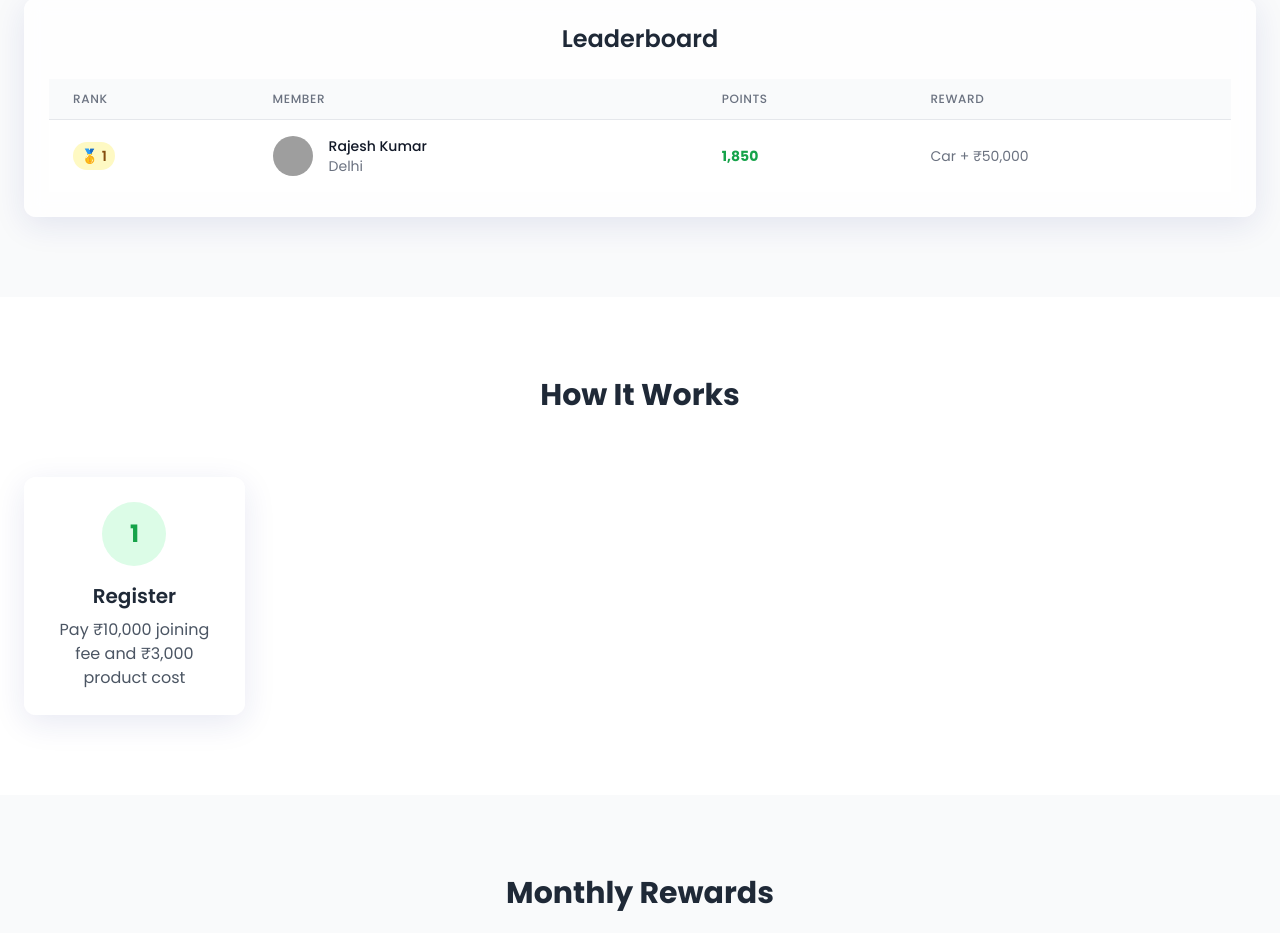
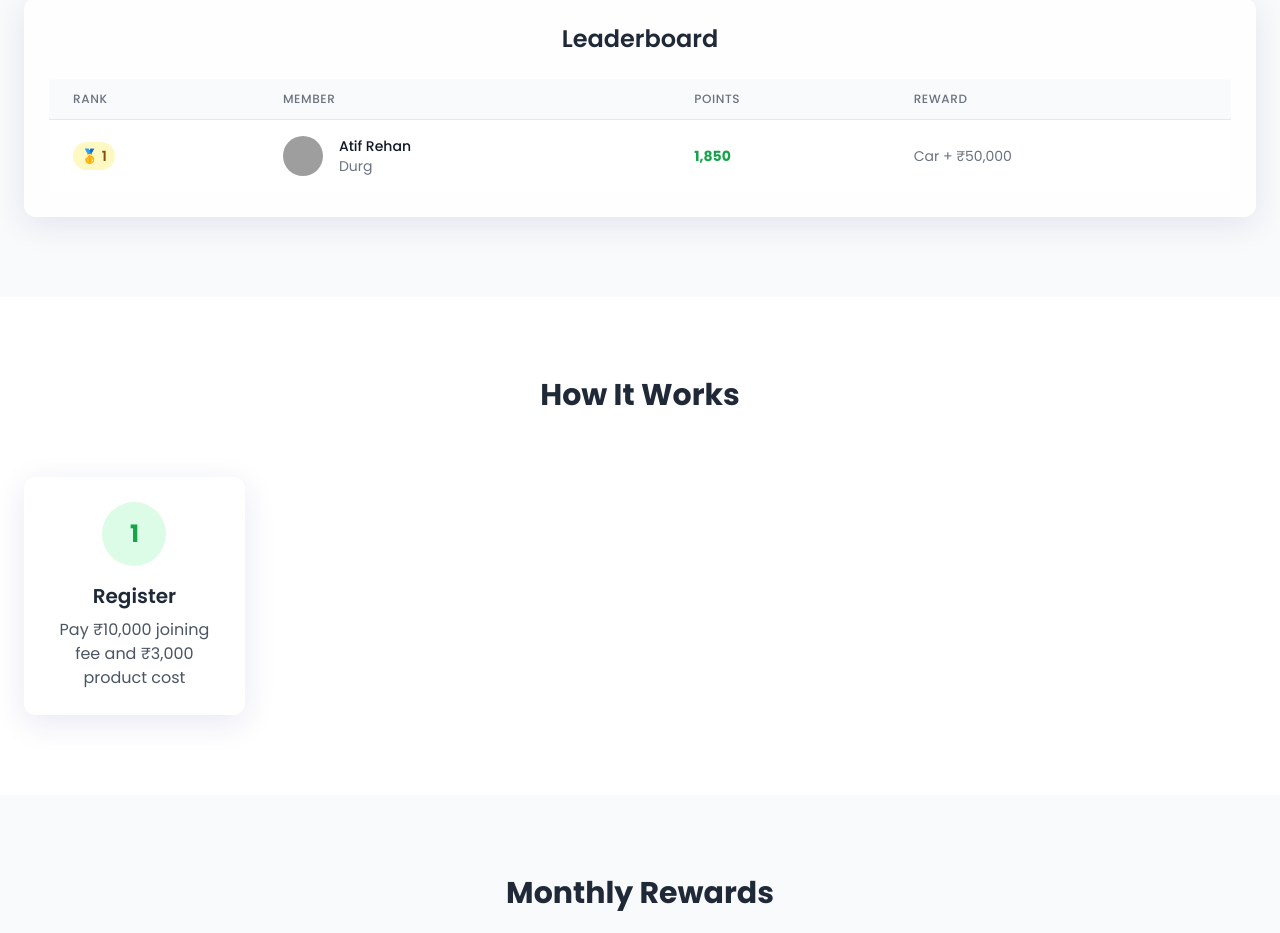
Before and after one commit to evolucy/GREEN-GROW-PVT-LTD, a plain HTML site: page index.html in a window 1280 px wide. Shown: the part 1040-1973 px from the top of the page. Drawn offline with nearby package versions, Linux system fonts and the light colour scheme; grey boxes are pictures that could not be loaded.

Commit message:
Update index.html

```diff
--- a/index.html
+++ b/index.html
@@ -184,8 +184,8 @@
                                             <img class="h-10 w-10 rounded-full" src="http://static.photos/people/200x200/1" alt="">
                                         </div>
                                         <div class="ml-4">
-                                            <div class="text-sm font-medium text-gray-900">Rajesh Kumar</div>
-                                            <div class="text-sm text-gray-500">Delhi</div>
+                                            <div class="text-sm font-medium text-gray-900">Atif Rehan</div>
+                                            <div class="text-sm text-gray-500">Durg</div>
                                         </div>
                                     </div>
                                 </td>
```
